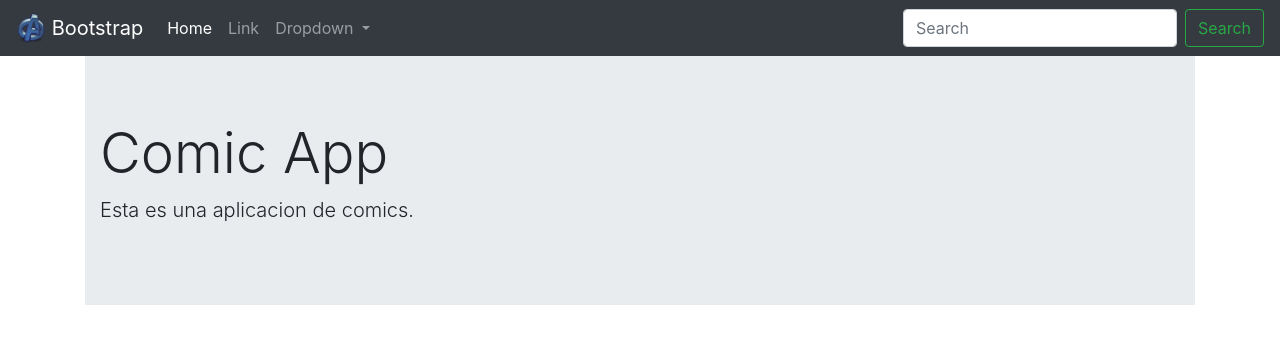
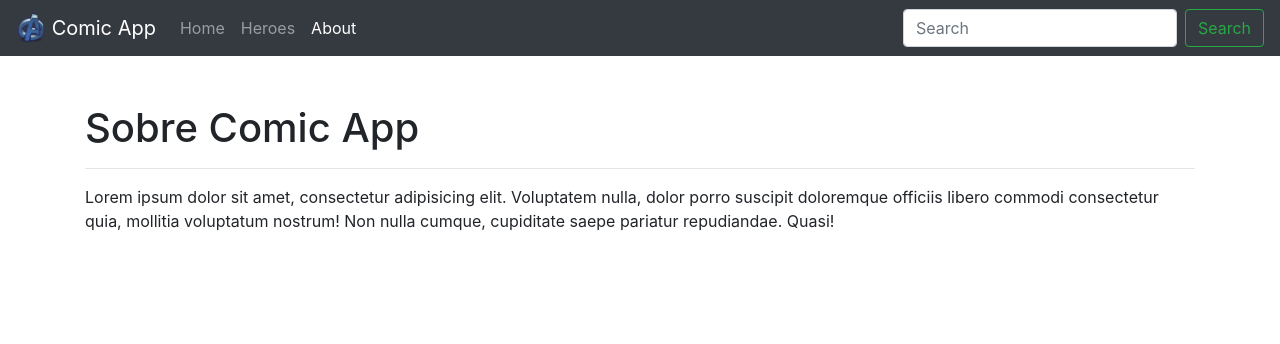
Before and after one commit to arandajm/comic-app, an Angular app: page /about in a window 1280 px wide. Before the commit this address led to /home. Shown: the top 344 px of the page. Built offline with nearby package versions, Linux system fonts and the light colour scheme.

Commit message:
using routerLink to go to any route  and routerLinkActive to set css classes when the route is active

```diff
--- a/src/app/app.component.html
+++ b/src/app/app.component.html
@@ -1,4 +1,4 @@
 <app-navbar></app-navbar>
-<div class="container">
+<div class="container mt-5">
     <router-outlet></router-outlet>
 </div>
--- a/src/app/app.routes.ts
+++ b/src/app/app.routes.ts
@@ -1,8 +1,12 @@
 import { RouterModule, Routes } from '@angular/router';
 import { HomeComponent } from './components/home/home.component';
+import { AboutComponent } from './components/about/about.component';
+import { HeroesComponent } from './components/heroes/heroes.component';
 
 const APP_ROUTES: Routes = [
   { path: 'home', component: HomeComponent },
+  { path: 'about', component: AboutComponent },
+  { path: 'heroes', component: HeroesComponent },
   { path: '**', redirectTo: 'home', pathMatch: 'full' },
   // { path: 'hero/:id',      component: HeroDetailComponent },
   // {
--- a/src/app/components/about/about.component.html
+++ b/src/app/components/about/about.component.html
@@ -1 +1,5 @@
-<p>about works!</p>
+<h1 class="animated fadeIn fast">Sobre Comic App</h1>
+<hr />
+<p class="animated fadeIn">
+    Lorem ipsum dolor sit amet, consectetur adipisicing elit. Voluptatem nulla, dolor porro suscipit doloremque officiis libero commodi consectetur quia, mollitia voluptatum nostrum! Non nulla cumque, cupiditate saepe pariatur repudiandae. Quasi!
+</p>
--- a/src/app/components/home/home.component.html
+++ b/src/app/components/home/home.component.html
@@ -1,4 +1,4 @@
-<div class="jumbotron jumbotron-fluid">
+<div class="jumbotron jumbotron-fluid animated fadeIn fast">
     <div class="container">
         <h1 class="display-4">Comic App</h1>
         <p class="lead">
--- a/src/app/components/shared/navbar/navbar.component.html
+++ b/src/app/components/shared/navbar/navbar.component.html
@@ -1,6 +1,6 @@
 <nav class="navbar navbar-expand-lg navbar-dark bg-dark">
     <a class="navbar-brand" href="#">
-        <img src="assets/img/A-64.png" width="30" height="30" class="d-inline-block align-top" alt="" /> Bootstrap
+        <img src="assets/img/A-64.png" width="30" height="30" class="d-inline-block align-top" alt="" /> Comic App
     </a>
     <button class="navbar-toggler" type="button" data-toggle="collapse" data-target="#navbarSupportedContent" aria-controls="navbarSupportedContent" aria-expanded="false" aria-label="Toggle navigation">
     <span class="navbar-toggler-icon"></span>
@@ -8,22 +8,14 @@
 
     <div class="collapse navbar-collapse" id="navbarSupportedContent">
         <ul class="navbar-nav mr-auto">
-            <li class="nav-item active">
-                <a class="nav-link" href="#">Home</a>
+            <li class="nav-item" routerLinkActive="active">
+                <a class="nav-link" [routerLink]="['home']">Home</a>
             </li>
-            <li class="nav-item">
-                <a class="nav-link" href="#">Link</a>
+            <li class="nav-item" routerLinkActive="active">
+                <a class="nav-link" [routerLink]="['heroes']">Heroes</a>
             </li>
-            <li class="nav-item dropdown">
-                <a class="nav-link dropdown-toggle" href="#" id="navbarDropdown" role="button" data-toggle="dropdown" aria-haspopup="true" aria-expanded="false">
-          Dropdown
-        </a>
-                <div class="dropdown-menu" aria-labelledby="navbarDropdown">
-                    <a class="dropdown-item" href="#">Action</a>
-                    <a class="dropdown-item" href="#">Another action</a>
-                    <div class="dropdown-divider"></div>
-                    <a class="dropdown-item" href="#">Something else here</a>
-                </div>
+            <li class="nav-item" routerLinkActive="active">
+                <a class="nav-link" [routerLink]="['about']">About</a>
             </li>
         </ul>
         <form class="form-inline my-2 my-lg-0">
--- a/src/styles.css
+++ b/src/styles.css
@@ -1 +1,28 @@
 /* You can add global styles to this file, and also import other style files */
+
+.animated {
+    -webkit-animation-duration: 1s;
+    animation-duration: 1s;
+    -webkit-animation-fill-mode: both;
+    animation-fill-mode: both;
+}
+
+.fast {
+    -webkit-animation-duration: 0.4s;
+    animation-duration: 0.4s;
+    -webkit-animation-fill-mode: both;
+    animation-fill-mode: both;
+}
+
+@keyframes fadeIn {
+    from {
+        opacity: 0;
+    }
+    to {
+        opacity: 1;
+    }
+}
+
+.fadeIn {
+    animation-name: fadeIn;
+}
```
